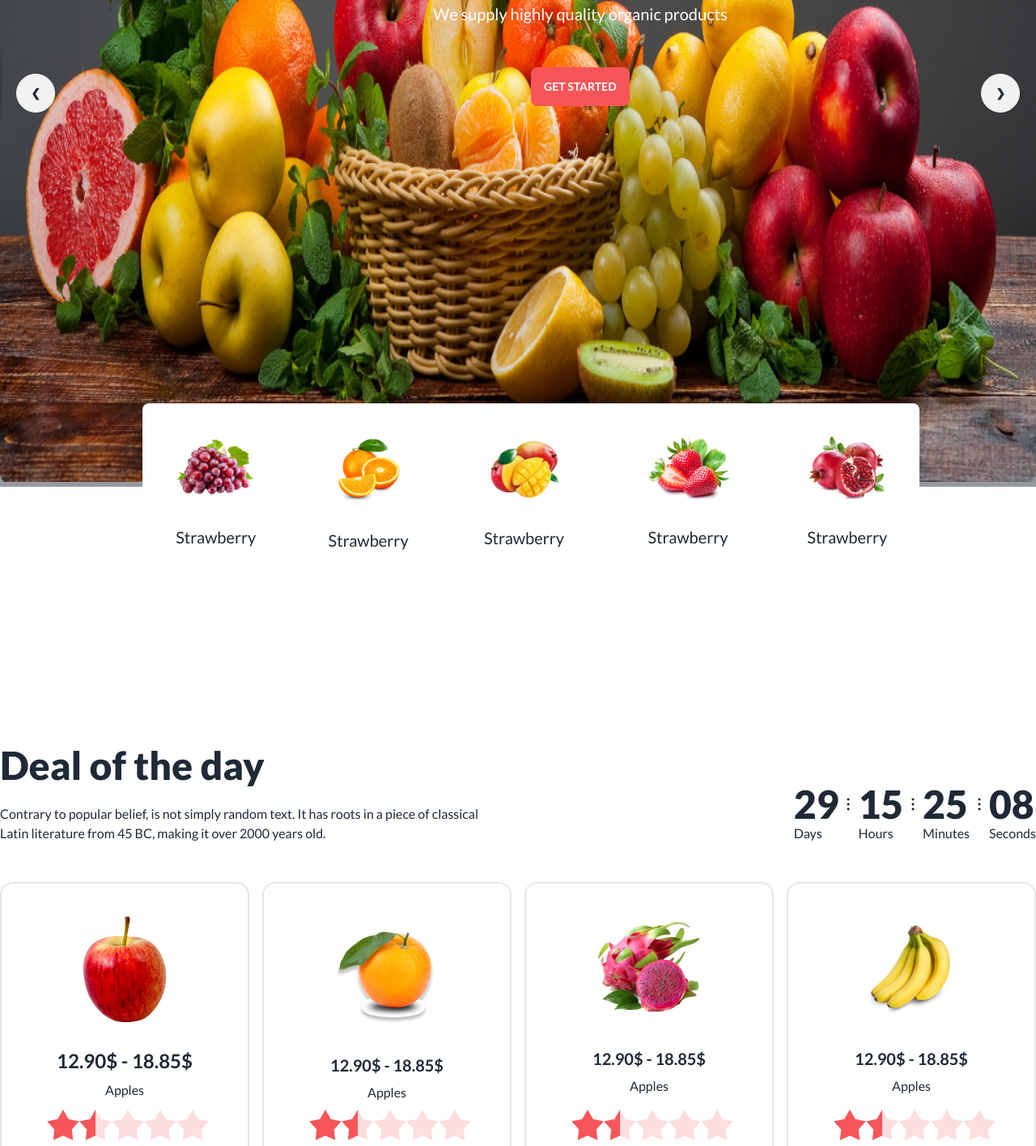
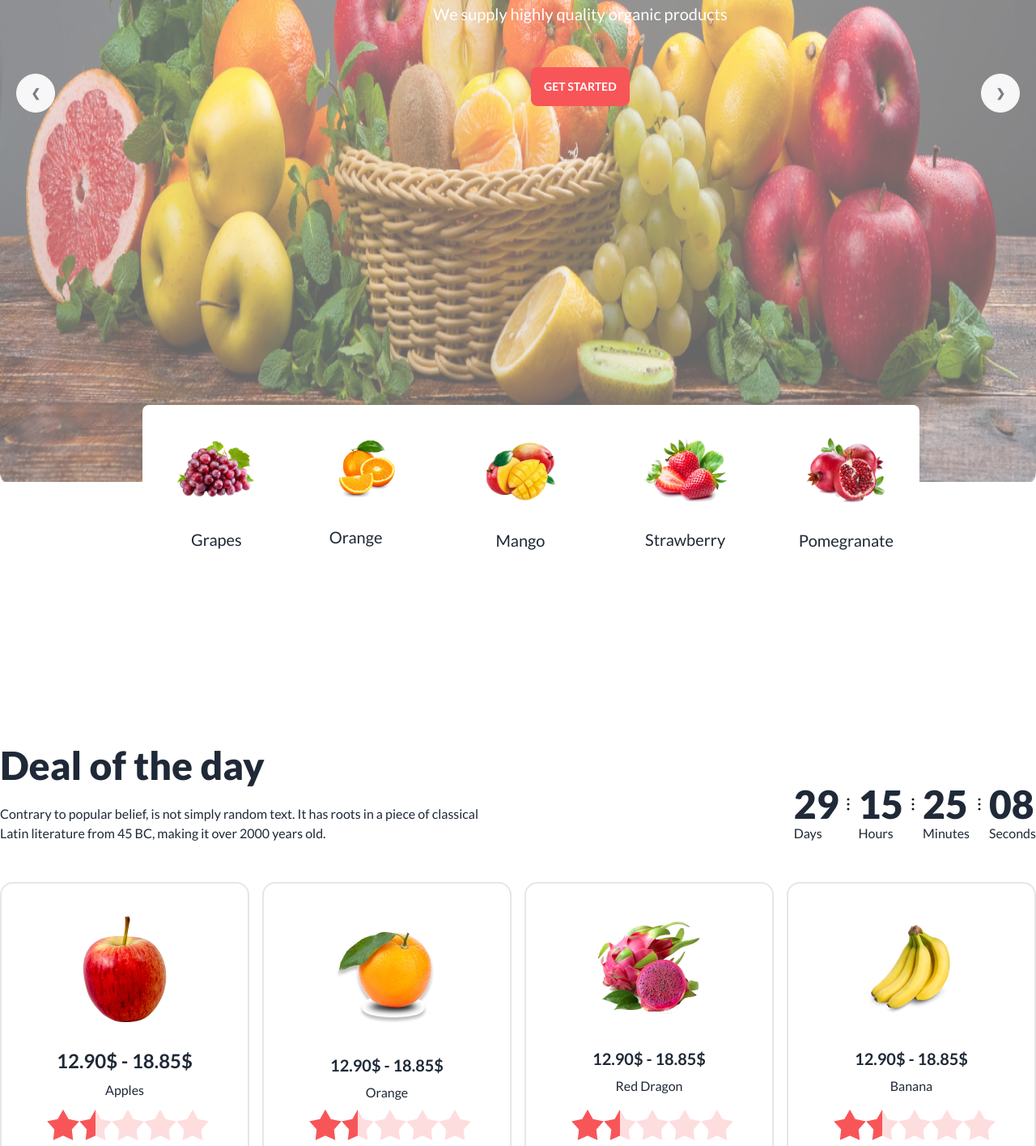
Before and after one commit to MohsenAlMahmud/Assignment-3, a plain HTML site: page index.html in a window 1280 px wide. Shown: the part 565-1980 px from the top of the page at 81% size. Drawn offline with nearby package versions, Linux system fonts and the light colour scheme; grey boxes are pictures that could not be loaded.

Commit message:
image overlay added

```diff
--- a/index.html
+++ b/index.html
@@ -87,7 +87,7 @@
         </nav>
 
         <!-- Header Body Section -->
-        <section class="container m-auto relative mt-14 hero-overlay">
+        <section class="container m-auto relative mt-14">
             <div class="text-center lg:py-20 absolute ml-10 md:ml-60 lg:ml-96 z-10 text-white">
                 <h1 class="text-4xl lg:text-7xl font-extrabold py-0 md:mt-20 lg:py-8">Exotic tastes at your <br>
                     doorstep</h1>
@@ -96,28 +96,28 @@
             </div>
 
             <div class="carousel w-full z-0">
-                <div id="slide1" class="carousel-item relative w-full">
+                <div id="slide1" class="carousel-item relative w-full opacity-60">
                     <img src="./images/banner1.png" class="w-full" />
                     <div class="absolute flex justify-between transform -translate-y-1/2 left-5 right-5 top-1/2">
                         <a href="#slide4" class="btn btn-circle">❮</a>
                         <a href="#slide2" class="btn btn-circle">❯</a>
                     </div>
                 </div>
-                <div id="slide2" class="carousel-item relative w-full">
+                <div id="slide2" class="carousel-item relative w-full opacity-60">
                     <img src="./images/banner2.png" class="w-full" />
                     <div class="absolute flex justify-between transform -translate-y-1/2 left-5 right-5 top-1/2">
                         <a href="#slide1" class="btn btn-circle">❮</a>
                         <a href="#slide3" class="btn btn-circle">❯</a>
                     </div>
                 </div>
-                <div id="slide3" class="carousel-item relative w-full">
+                <div id="slide3" class="carousel-item relative w-full opacity-60">
                     <img src="./images/banner3.png" class="w-full" />
                     <div class="absolute flex justify-between transform -translate-y-1/2 left-5 right-5 top-1/2">
                         <a href="#slide2" class="btn btn-circle">❮</a>
                         <a href="#slide4" class="btn btn-circle">❯</a>
                     </div>
                 </div>
-                <div id="slide4" class="carousel-item relative w-full">
+                <div id="slide4" class="carousel-item relative w-full opacity-60">
                     <img src="./images/banner4.png" class="w-full" />
                     <div class="absolute flex justify-between transform -translate-y-1/2 left-5 right-5 top-1/2">
                         <a href="#slide3" class="btn btn-circle">❮</a>
@@ -132,7 +132,7 @@
                         <img src="./images/fruit1.png" alt="Shoes" class="rounded-xl" />
                     </figure>
                     <div class="card-body items-center text-center">
-                        <p class="text-xl font-medium">Strawberry</p>
+                        <p class="text-xl font-medium">Grapes</p>
                     </div>
                 </div>
                 <!-- Fruit-2 -->
@@ -141,7 +141,7 @@
                         <img src="./images/fruit2.png" alt="Shoes" class="rounded-xl" />
                     </figure>
                     <div class="card-body">
-                        <p class="text-xl font-medium">Strawberry</p>
+                        <p class="text-xl font-medium">Orange</p>
                     </div>
                 </div>
                 <!-- Fruit-3 -->
@@ -150,7 +150,7 @@
                         <img src="./images/fruit3.png" alt="Shoes" class="rounded-xl" />
                     </figure>
                     <div class="card-body items-center text-center">
-                        <p class="text-xl font-medium">Strawberry</p>
+                        <p class="text-xl font-medium">Mango</p>
                     </div>
                 </div>
                 <!-- Fruit-4 -->
@@ -168,7 +168,7 @@
                         <img src="./images/fruit5.png" alt="Shoes" class="rounded-xl" />
                     </figure>
                     <div class="card-body items-center text-center">
-                        <p class="text-xl font-medium">Strawberry</p>
+                        <p class="text-xl font-medium">Pomegranate</p>
                     </div>
                 </div>
             </div>
@@ -269,7 +269,7 @@
                     </figure>
                     <div class="card-body items-center text-center">
                         <h2 class="card-title">12.90$ - 18.85$</h2>
-                        <p>Apples</p>
+                        <p>Orange</p>
                         <div class="rating rating-lg rating-half">
                             <input type="radio" name="rating-11" class="rating-hidden" />
                             <input type="radio" name="rating-11" class="bg-[#F85559] mask mask-star-2 mask-half-1" />
@@ -294,7 +294,7 @@
                     </figure>
                     <div class="card-body items-center text-center">
                         <h2 class="card-title">12.90$ - 18.85$</h2>
-                        <p>Apples</p>
+                        <p>Red Dragon</p>
                         <div class="rating rating-lg rating-half">
                             <input type="radio" name="rating-12" class="rating-hidden" />
                             <input type="radio" name="rating-12" class="bg-[#F85559] mask mask-star-2 mask-half-1" />
@@ -319,7 +319,7 @@
                     </figure>
                     <div class="card-body items-center text-center">
                         <h2 class="card-title">12.90$ - 18.85$</h2>
-                        <p>Apples</p>
+                        <p>Banana</p>
                         <div class="rating rating-lg rating-half">
                             <input type="radio" name="rating-13" class="rating-hidden" />
                             <input type="radio" name="rating-13" class="bg-[#F85559] mask mask-star-2 mask-half-1" />
@@ -351,7 +351,8 @@
                 <div class="hero-content text-center text-neutral-content py-32">
                     <div class="text-center">
                         <h1 class="mb-5 text-5xl font-extrabold">Meet the team section</h1>
-                        <p class="mb-5 text-lg font-medium">Contrary to popular belief, is not simply random text. It has roots in a piece of classical <br> Latin literature from 45 BC, making it over 2000
+                        <p class="mb-5 text-lg font-medium">Contrary to popular belief, is not simply random text. It
+                            has roots in a piece of classical <br> Latin literature from 45 BC, making it over 2000
                             years old.</p>
                         <div class="flex flex-col lg:flex-row">
                             <!-- Member-1 -->
@@ -647,7 +648,9 @@
                         </div>
                         <div class="text-center lg:text-left">
                             <h3 class="text-2xl font-extrabold mb-5">Dedicated Team</h3>
-                            <div class="flex justify-center lg:justify-start"><div class="w-24 h-1 bg-black mb-5"></div></div>
+                            <div class="flex justify-center lg:justify-start">
+                                <div class="w-24 h-1 bg-black mb-5"></div>
+                            </div>
                             <p class="font-medium">Professional employees are there for you to pick <br> the most
                                 amazing and fresh fruits.</p>
                         </div>
@@ -666,7 +669,9 @@
                         </div>
                         <div class="text-center lg:text-left">
                             <h3 class="text-2xl font-extrabold mb-5">Fresh is Best</h3>
-                            <div class="flex justify-center lg:justify-start"><div class="w-24 h-1 bg-black mb-5"></div></div>
+                            <div class="flex justify-center lg:justify-start">
+                                <div class="w-24 h-1 bg-black mb-5"></div>
+                            </div>
                             <p class="font-medium">Professional employees are there for you to pick <br> the most
                                 amazing and fresh fruits.</p>
                         </div>
@@ -725,7 +730,9 @@
                         </div>
                         <div class="text-center lg:text-left">
                             <h3 class="text-2xl font-extrabold mb-5">Gift Certificates</h3>
-                            <div class="flex justify-center lg:justify-start"><div class="w-24 h-1 bg-black mb-5"></div></div>
+                            <div class="flex justify-center lg:justify-start">
+                                <div class="w-24 h-1 bg-black mb-5"></div>
+                            </div>
                             <p class="font-medium">Professional employees are there for you to pick <br> the most
                                 amazing and fresh fruits.</p>
                         </div>
@@ -733,7 +740,8 @@
                     </div>
                 </div>
                 <!-- Middle -->
-                <div class="w-full md:mx-36 lg:mx-0 lg:w-1/3 p-5 lg:p-0"><img class="h-full" src="./images/whychoose1.png" alt=""></div>
+                <div class="w-full md:mx-36 lg:mx-0 lg:w-1/3 p-5 lg:p-0"><img class="h-full"
+                        src="./images/whychoose1.png" alt=""></div>
                 <!-- Right Side -->
                 <div class="w-full lg:w-1/3">
                     <div class="flex flex-col lg:flex-row-reverse place-items-center justify-center gap-7 ">
@@ -783,7 +791,9 @@
 
                         <div class="text-center lg:text-right">
                             <h3 class="text-2xl font-extrabold mb-5">Integrated Supplier</h3>
-                            <div class="flex justify-center lg:justify-end"><div class="w-24 h-1 bg-black mb-5"></div></div>
+                            <div class="flex justify-center lg:justify-end">
+                                <div class="w-24 h-1 bg-black mb-5"></div>
+                            </div>
                             <p class="font-medium">Professional employees are there for you to pick <br> the most
                                 amazing and fresh fruits.</p>
                         </div>
@@ -806,7 +816,9 @@
                         </div>
                         <div class="text-center lg:text-right">
                             <h3 class="text-2xl font-extrabold mb-5">Sustainable Practice</h3>
-                            <div class="flex justify-center lg:justify-end"><div class="w-24 h-1 bg-black mb-5"></div></div>
+                            <div class="flex justify-center lg:justify-end">
+                                <div class="w-24 h-1 bg-black mb-5"></div>
+                            </div>
                             <p class="font-medium">Professional employees are there for you to pick <br> the most
                                 amazing and fresh fruits.</p>
                         </div>
@@ -841,7 +853,9 @@
                         </div>
                         <div class="text-center lg:text-right">
                             <h3 class="text-2xl font-extrabold mb-5">The Benefits Only</h3>
-                            <div class="flex justify-center lg:justify-end"><div class="w-24 h-1 bg-black mb-5"></div></div>
+                            <div class="flex justify-center lg:justify-end">
+                                <div class="w-24 h-1 bg-black mb-5"></div>
+                            </div>
                             <p class="font-medium">Professional employees are there for you to pick <br> the most
                                 amazing and fresh fruits.</p>
                         </div>
@@ -978,7 +992,8 @@
                     </div>
                 </div>
                 <div class="align-middle m-auto">
-                    <a href="#" class="btn btn-primary bg-white border-1 border-[#F85559] text-[#F85559] font-extrabold mr-7">Close</a>
+                    <a href="#"
+                        class="btn btn-primary bg-white border-1 border-[#F85559] text-[#F85559] font-extrabold mr-7">Close</a>
                     <button class="btn btn-primary bg-[#F85559] border-0 text-white font-extrabold my-8">Buy
                         Now</button>
                 </div>
@@ -1013,7 +1028,8 @@
                     </div>
                 </div>
                 <div class="align-middle m-auto">
-                    <a href="#" class="btn btn-primary bg-white border-1 border-[#F85559] text-[#F85559] font-extrabold mr-7">Close</a>
+                    <a href="#"
+                        class="btn btn-primary bg-white border-1 border-[#F85559] text-[#F85559] font-extrabold mr-7">Close</a>
                     <button class="btn btn-primary bg-[#F85559] border-0 text-white font-extrabold my-8">Buy
                         Now</button>
                 </div>
@@ -1048,7 +1064,8 @@
                     </div>
                 </div>
                 <div class="align-middle m-auto">
-                    <a href="#" class="btn btn-primary bg-white border-1 border-[#F85559] text-[#F85559] font-extrabold mr-7">Close</a>
+                    <a href="#"
+                        class="btn btn-primary bg-white border-1 border-[#F85559] text-[#F85559] font-extrabold mr-7">Close</a>
                     <button class="btn btn-primary bg-[#F85559] border-0 text-white font-extrabold my-8">Buy
                         Now</button>
                 </div>
@@ -1083,7 +1100,8 @@
                     </div>
                 </div>
                 <div class="align-middle m-auto">
-                    <a href="#" class="btn btn-primary bg-white border-1 border-[#F85559] text-[#F85559] font-extrabold mr-7">Close</a>
+                    <a href="#"
+                        class="btn btn-primary bg-white border-1 border-[#F85559] text-[#F85559] font-extrabold mr-7">Close</a>
                     <button class="btn btn-primary bg-[#F85559] border-0 text-white font-extrabold my-8">Buy
                         Now</button>
                 </div>
@@ -1092,6 +1110,8 @@
         </div>
     </div>
 
+
+
 </body>
 
 </html>
```
